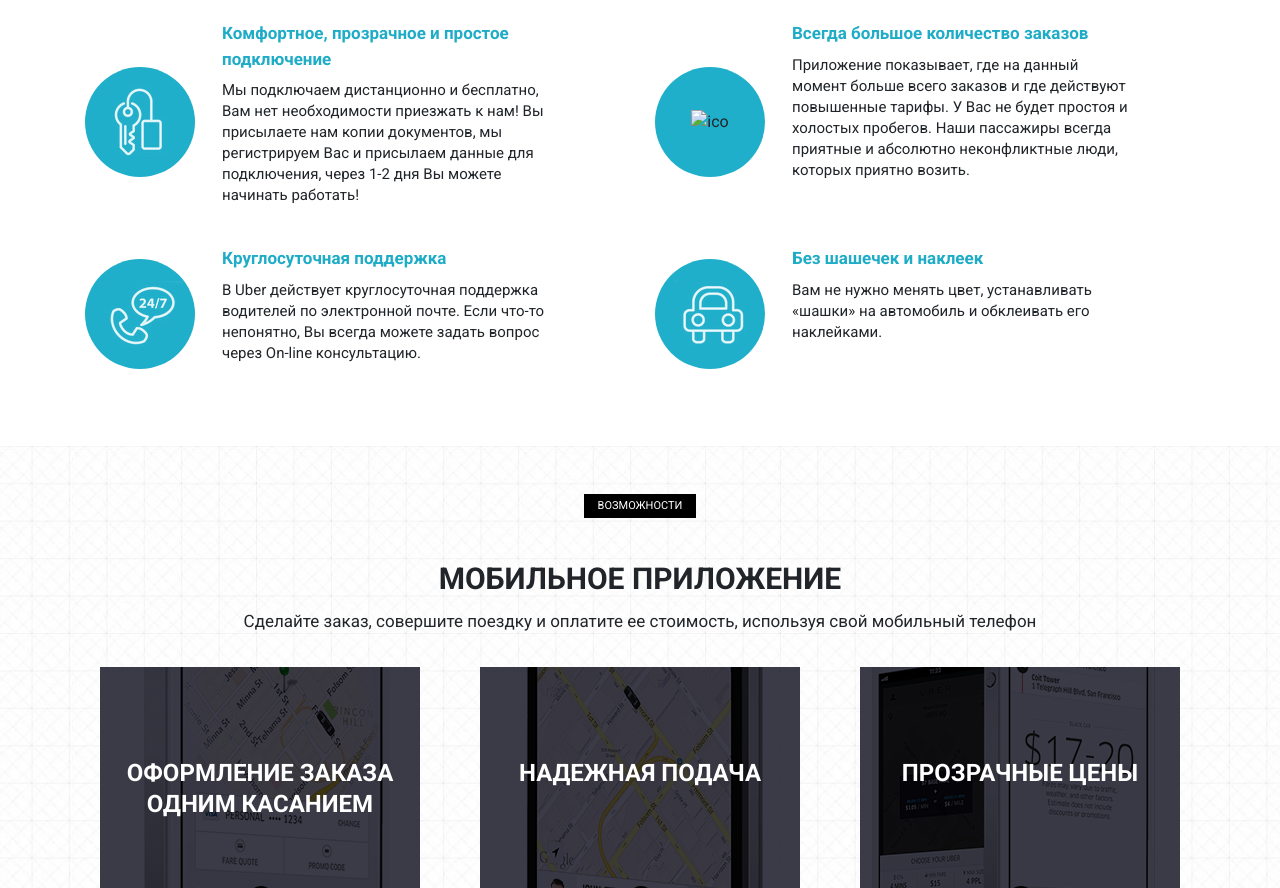
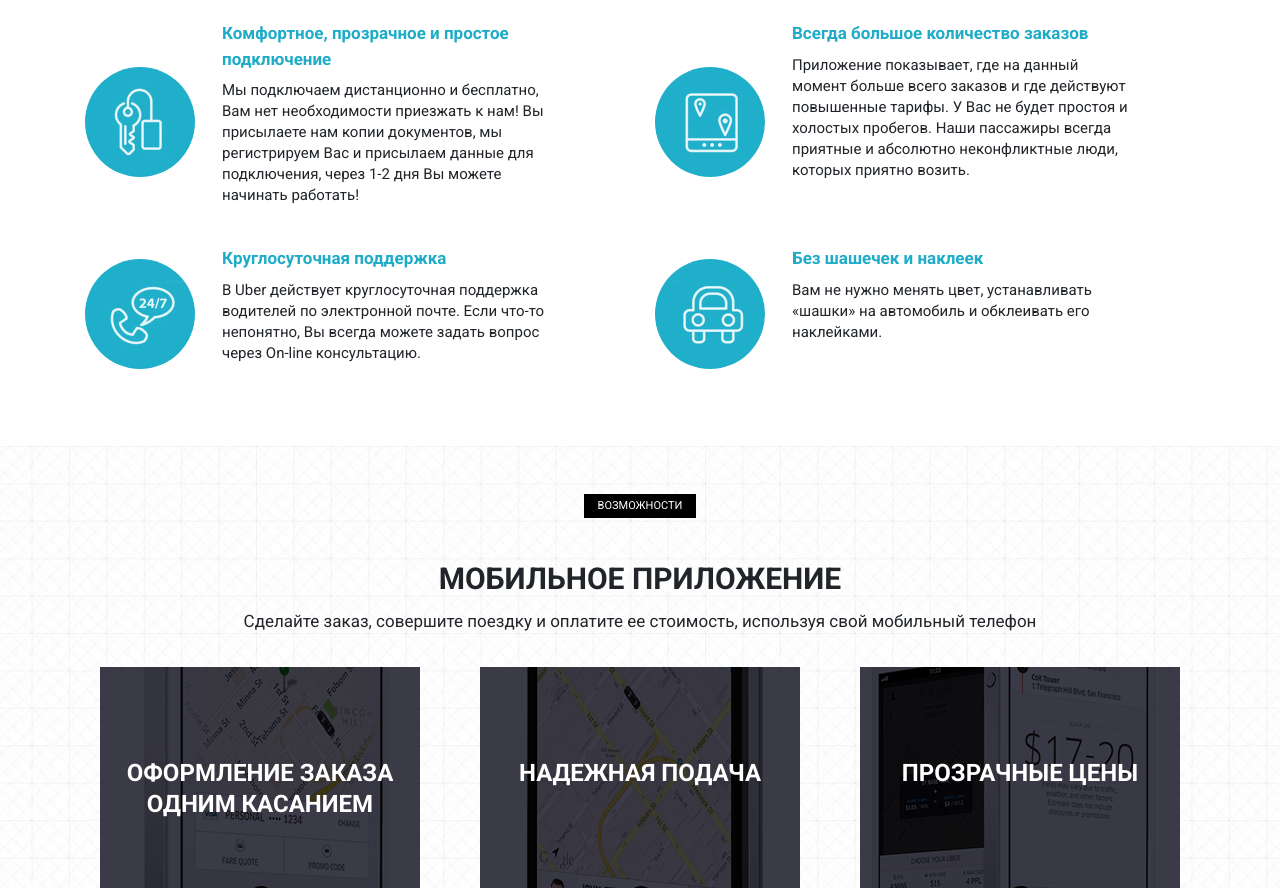
Before and after one commit to olaynick/olaynick.github.io, a plain HTML site: page index.html in a window 1280 px wide. Shown: the part 1524-2412 px from the top of the page. Drawn offline with Linux system fonts and the light colour scheme; files whose address does not match are found by name.

Commit message:
Update index.html

```diff
--- a/index.html
+++ b/index.html
@@ -131,7 +131,7 @@
 					<div class="adv_item col-md-6 mt-4">
 						<div class="img_block">
 						<div class="img_circle">
-						<img src="/src/icons/ico6.png" alt="ico">
+						<img src="icons/ico6.png" alt="ico">
 					</div>
 					</div>
 					<div class="adv_descr">
```
